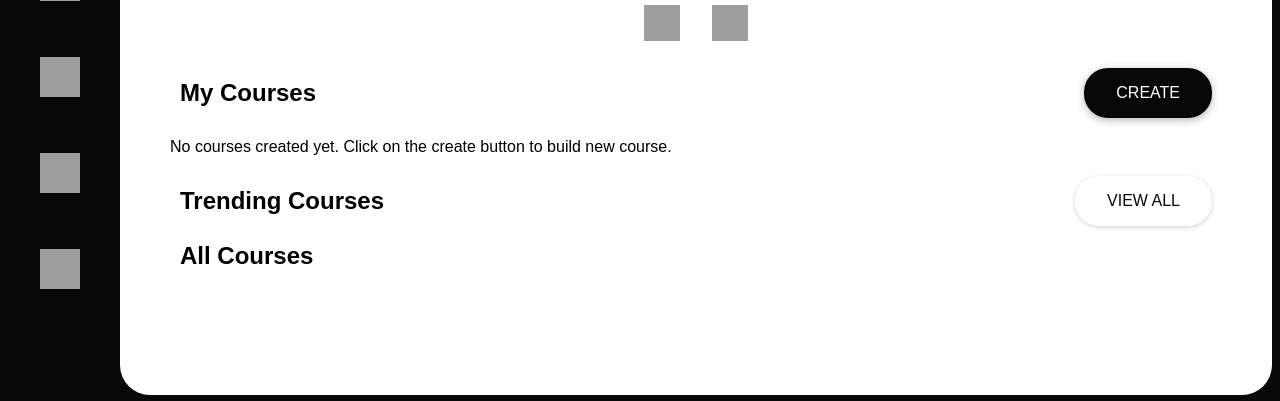
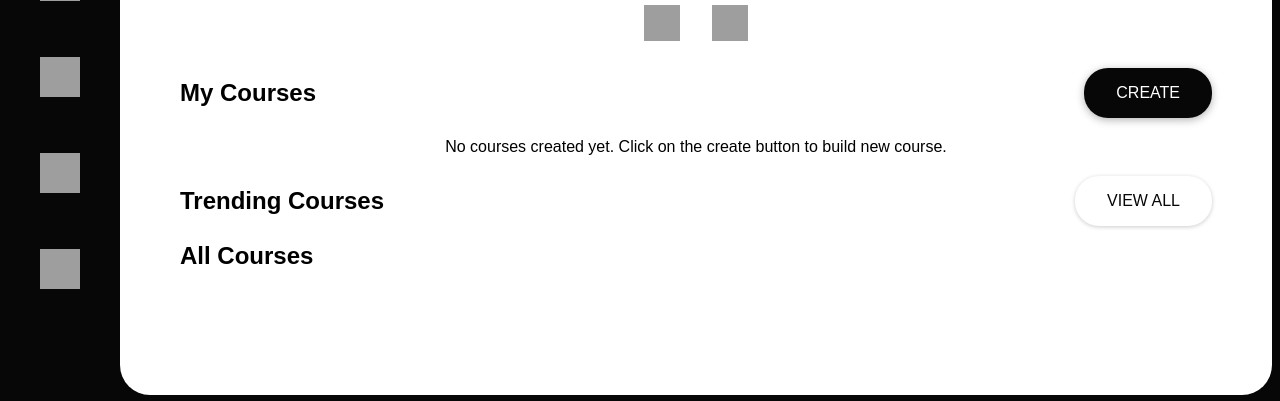
Before and after one commit to jashanpreet-singh-99/Athena, a Django app: page /course in a window 1280 px wide. Shown: the part 399-800 px from the top of the page. Run offline with Django 4.2, Linux system fonts and the light colour scheme; the visitor is signed in with stand-in values (Sample User, id 1); data that the repository does not hold is empty; grey boxes are pictures that could not be loaded.

Commit message:
Fix: Trending courses on User with no courses.

```diff
--- a/Athena/static/Athena/css/cource_style.css
+++ b/Athena/static/Athena/css/cource_style.css
@@ -219,3 +219,11 @@
 .rotate {
     transform: rotate(180deg);
 }
+
+.center-box {
+    width: 100%;
+    display: flex;
+    flex-direction: row;
+    justify-content: center;
+    align-items: center;
+}
--- a/Athena/static/Athena/css/course_detials_style.css
+++ b/Athena/static/Athena/css/course_detials_style.css
@@ -142,6 +142,7 @@
     display: flex;
     flex-direction: row;
     justify-content: space-between;
+    align-items: center;
 }
 
 .secondary-info {
--- a/Athena/templates/Athena/course_page.html
+++ b/Athena/templates/Athena/course_page.html
@@ -56,7 +56,9 @@
             <p>By: {{ course.author.first_name }} {{ course.author.last_name }}</p>
         </div>
         {% empty %}
-            <p>No courses created yet. Click on the create button to build new course.</p>
+            <div class="center-box">
+                <p>No courses created yet. Click on the create button to build new course.</p>
+            </div>
         {% endfor %}
     </div>
     <!-- Normal Courses visible to all -->
@@ -87,7 +89,7 @@
     <script>
         var courses = [];
         var course_link = '{% url 'course_details_page' 0 %}';
-        {% for course in my_courses %}
+        {% for course in t_courses %}
             cos = {}
             cos['course_id'] = "{{ course.id|escapejs }}";
             cos['course_banner'] = "{{ course.course_banner.url|escapejs }}";
--- a/Athena/views.py
+++ b/Athena/views.py
@@ -34,6 +34,10 @@ class Courses(views.View):
         context = {'title': 'Courses'}
         load_profile(context, request)
 
+        trending_courses = Course.objects.order_by('-course_rating')[:5]
+        context['t_courses'] = trending_courses
+        # print(trending_courses)
+        # [print(x.course_title, x.course_rating) for x in trending_courses]
         my_courses = Course.objects.filter(author=request.user)
         context['my_courses'] = my_courses
         return render(request, 'Athena/course_page.html', context)
```
